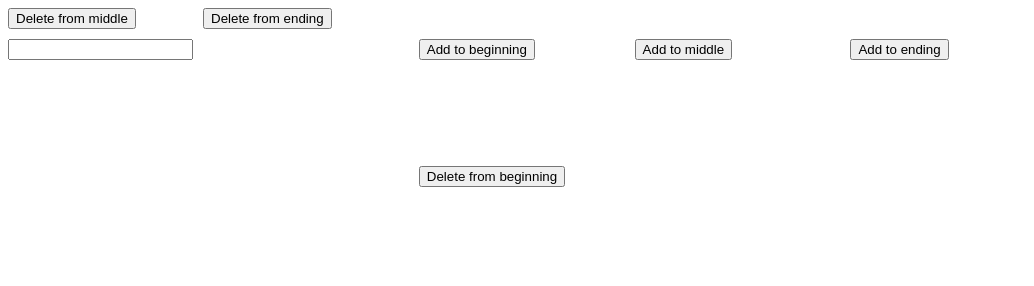
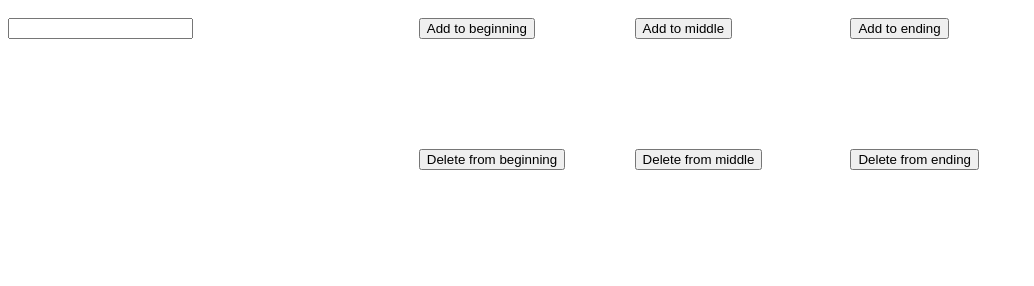
Before and after one commit to Brandon-14/assignment05, a plain HTML site: page index.html in a window 1280 px wide. Shown: the whole page, without its empty margins (0-1034 px from the left). Drawn offline with Linux system fonts and the light colour scheme.

Commit message:
Update index.html

```diff
--- a/index.html
+++ b/index.html
@@ -54,14 +54,14 @@ grid-column-start: 2;
 grid-column-end: 3;
  }
 
- .deletefromM {
+ .deletefromN {
 grid-row-start: 2;
 grid-row-end: 3;
 grid-column-start: 3;
 grid-column-end: 4;
  }
 
- .deletefromE {
+ .deletefromP {
 grid-row-start: 2;
 grid-row-end: 3;
 grid-column-start: 4;
```
